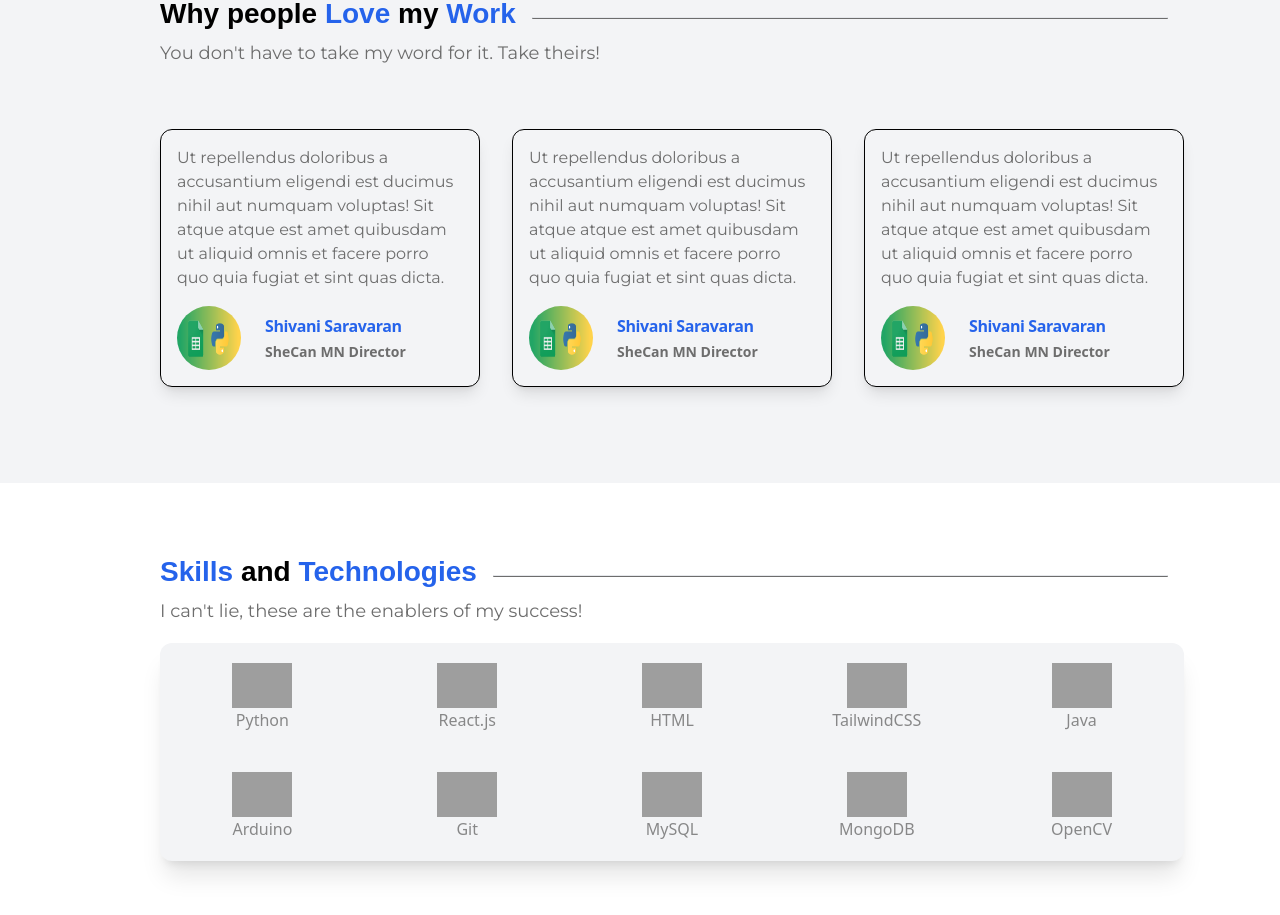
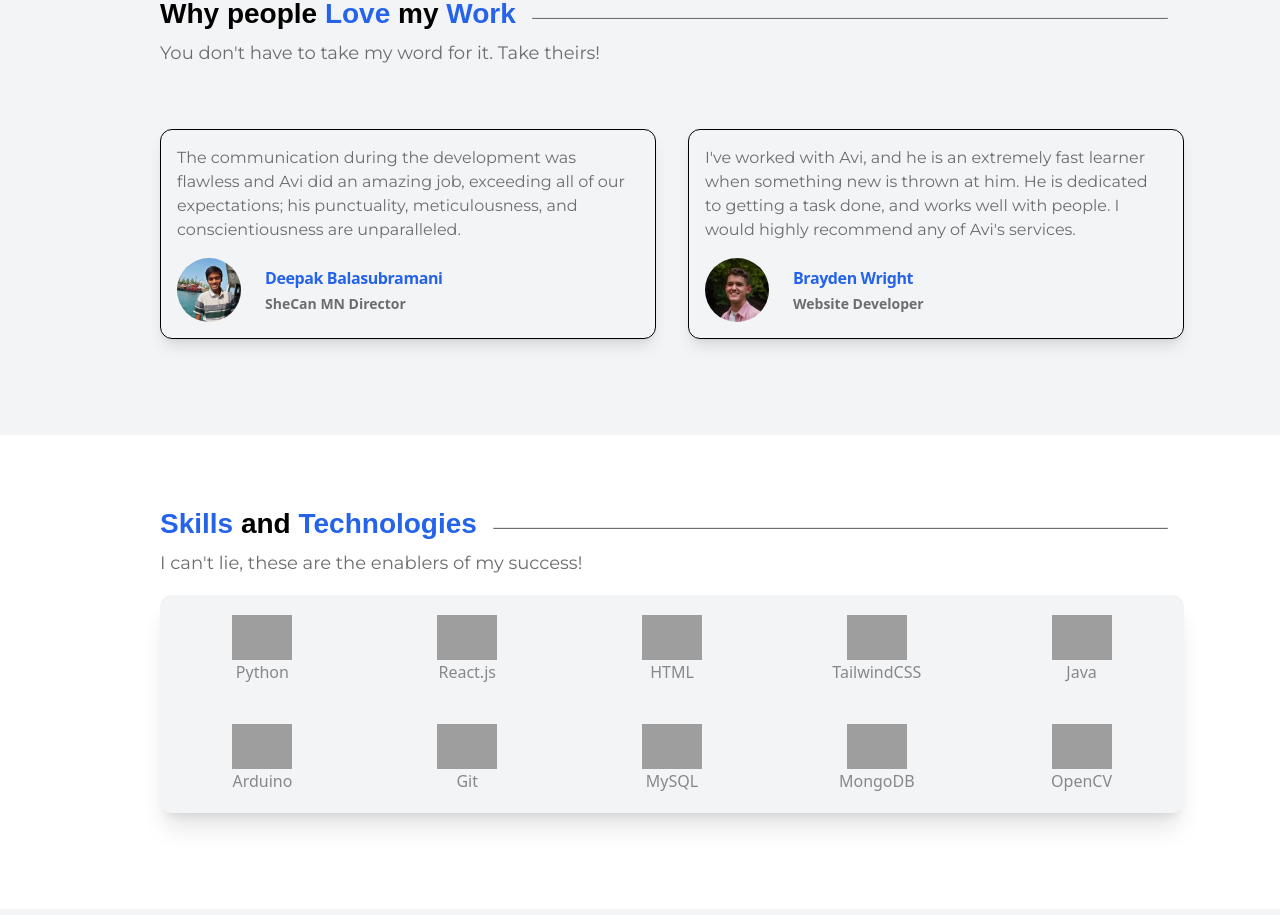
Before and after one commit to aviBandi/aviPortfolioWebsite, a React (Create React App) app in the folder my-app/: page /home in a window 1280 px wide. Shown: the part 1640-2555 px from the top of the page. Built offline with nearby package versions, Linux system fonts and the light colour scheme; grey boxes are pictures that could not be loaded; a web font is replaced by a local one.

Commit message:
updated testimonials
there are 2 testimonials for now. I can add a third later

```diff
--- a/my-app/src/data.js
+++ b/my-app/src/data.js
@@ -6,6 +6,8 @@ import trojanroboticsPic from "./images/trojanroboticsProjectPic.png"
 import financialyearlyreportsPic from "./images/financialyearlyreportsProjectPic.png"
 import counterzPic from "./images/counterzProjectPic.png"
 import shecanPic from "./images/shecanProjectPic.png"
+import braydenPic from "./images/braydenTestimonialPic.jpg"
+import deepakPic from "./images/deepakTestimonialPic.jpg"
 
 // Social links which are on here and the footer
 const linkedinLink = "https://www.linkedin.com/in/avi-bandi-397279227/"
@@ -15,23 +17,23 @@ const githubLink = "https://github.com/aviBandi"
 // Testimonial information
 const testimonialInfo = [
     {
-        personName:"Shivani Saravaran",
+        personName:"Deepak Balasubramani",
         personTitle: "SheCan MN Director",
-        imgSrc: bpaPic,
-        testimonial:"Ut repellendus doloribus a accusantium eligendi est ducimus nihil aut numquam voluptas! Sit atque atque est amet quibusdam ut aliquid omnis et facere porro quo quia fugiat et sint quas dicta."
+        imgSrc: deepakPic,
+        testimonial:"The communication during the development was flawless and Avi did an amazing job, exceeding all of our expectations; his punctuality, meticulousness, and conscientiousness are unparalleled. "
     },
     {
-        personName:"Shivani Saravaran",
-        personTitle: "SheCan MN Director",
-        imgSrc: bpaPic,
-        testimonial:"Ut repellendus doloribus a accusantium eligendi est ducimus nihil aut numquam voluptas! Sit atque atque est amet quibusdam ut aliquid omnis et facere porro quo quia fugiat et sint quas dicta."
+        personName:"Brayden Wright",
+        personTitle: "Website Developer",
+        imgSrc: braydenPic,
+        testimonial:"I've worked with Avi, and he is an extremely fast learner when something new is thrown at him. He is dedicated to getting a task done, and works well with people. I would highly recommend any of Avi's services."
     },
-    {
-        personName:"Shivani Saravaran",
-        personTitle: "SheCan MN Director",
-        imgSrc: bpaPic,
-        testimonial:"Ut repellendus doloribus a accusantium eligendi est ducimus nihil aut numquam voluptas! Sit atque atque est amet quibusdam ut aliquid omnis et facere porro quo quia fugiat et sint quas dicta."
-    }
+    // {
+    //     personName:"Shivani Saravaran",
+    //     personTitle: "SheCan MN Director",
+    //     imgSrc: bpaPic,
+    //     testimonial:"Ut repellendus doloribus a accusantium eligendi est ducimus nihil aut numquam voluptas! Sit atque atque est amet quibusdam ut aliquid omnis et facere porro quo quia fugiat et sint quas dicta."
+    // }
 ]
 
 // Project info which is on the Portfolio pages and the first three on home page
--- a/my-app/src/sections/Testimonials.js
+++ b/my-app/src/sections/Testimonials.js
@@ -10,10 +10,10 @@ const Testimonials = () => {
 
       </div>
       <p className='text-slate-gray mt-1 font-montserrat text-lg'>You don't have to take my word for it. Take theirs!</p>
-      <div className='grid grid-cols-1 sm:grid-cols-3 mt-16 gap-8'>
+      <div className='grid grid-cols-1 sm:grid-cols-2 mt-16 gap-8'>
         {
           testimonialInfo.map((testimonialInfo) => (
-            <div className='flex justify-center items-center'>
+            <div className='flex justify-center items-center w-full h-full'>
               <Testimonial testimonail={testimonialInfo.testimonial}
               imageSrc={testimonialInfo.imgSrc}
               personName={testimonialInfo.personName}
```
Also changed, not shown: my-app/src/images/braydenTestimonialPic.jpg (added), my-app/src/images/deepakTestimonialPic.jpg (added).
